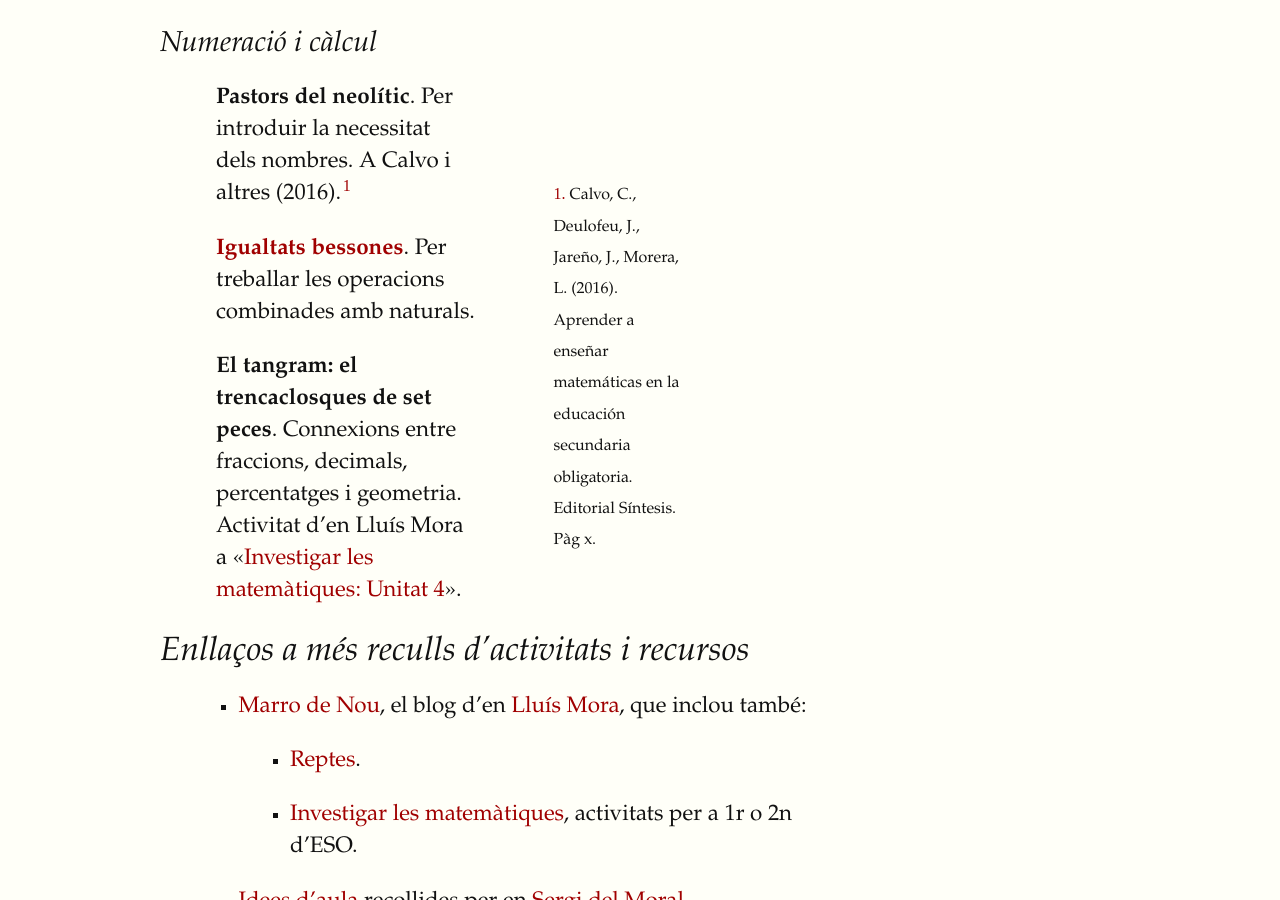
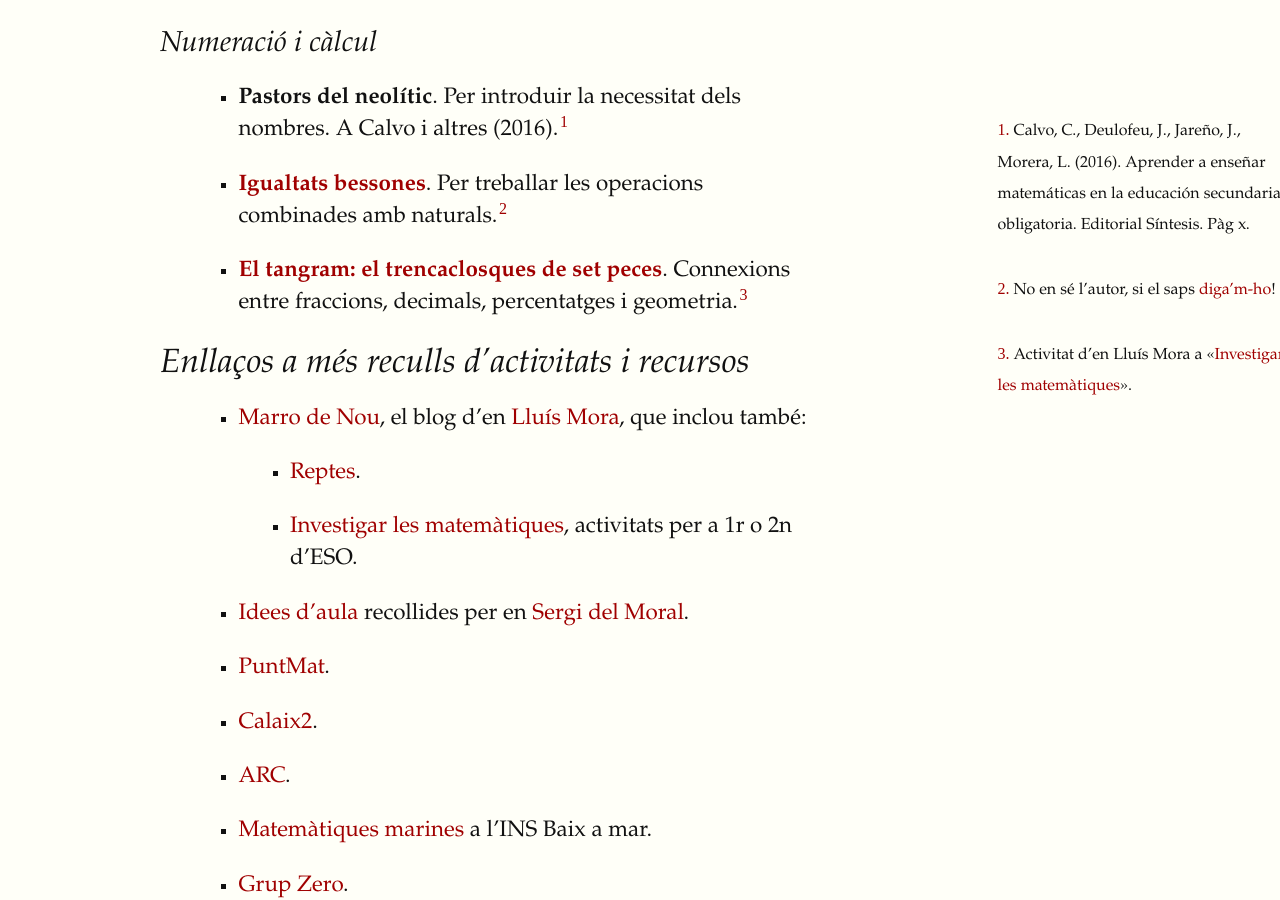
Before and after one commit to mcuquet/mcuquet.github.io, a Jekyll site: the page built from Edu/Activitats.md, in a window 1280 px wide and 900 px high, scrolled down 293 px. Built offline with Jekyll 4.4.1, drawn with Linux system fonts in a browser that asks for light colours.

Commit message:
corregeixo amplada

```diff
--- a/Edu/Activitats.md
+++ b/Edu/Activitats.md
@@ -16,12 +16,10 @@
   altres (2016).{% sidenote 'calvo2016px' 'Calvo, C., Deulofeu, J., Jareño,
   J., Morera, L. (2016). Aprender a enseñar matemáticas en la educación
   secundaria obligatoria. Editorial Síntesis. Pàg x.' %}
-
-- **[Igualtats bessones](https://drive.google.com/file/d/1d_1P4nj70SVmhz2TdPBjST6zMy55yJkM/view?usp=sharing)**. Per treballar les operacions combinades amb naturals.
-
-- **El tangram: el trencaclosques de set peces**. Connexions entre fraccions,
-  decimals, percentatges i geometria. Activitat d'en Lluís Mora a «[Investigar
-  les matemàtiques: Unitat 4](https://docs.google.com/document/d/1g3z6GU2HKXiXSaiH5iIgXUW6zbXCb7ba1tCBzCbOAHs/edit)».
+- **[Igualtats bessones](https://drive.google.com/file/d/1d_1P4nj70SVmhz2TdPBjST6zMy55yJkM/view?usp=sharing)**. Per treballar les operacions combinades amb naturals.{% sidenote 'igbessones' "No en sé l'autor, si el saps [diga'm-ho](/Contact/)!" %}
+- **[El tangram: el trencaclosques de set peces](https://docs.google.com/document/d/1g3z6GU2HKXiXSaiH5iIgXUW6zbXCb7ba1tCBzCbOAHs/edit)**. Connexions entre fraccions, decimals, percentatges i geometria.{% sidenote 'tangram' "Activitat d'en Lluís Mora a «[Investigar
+  les matemàtiques](https://lluismora.blogspot.com/p/investigar-les-matematiques.html)»." %}
+{: .full-width-bullet }
 
 ## Enllaços a més reculls d'activitats i recursos
 
```
